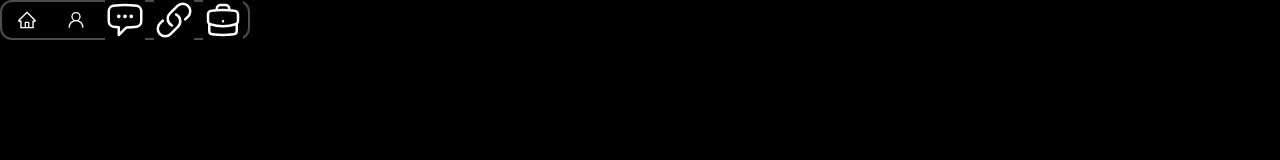
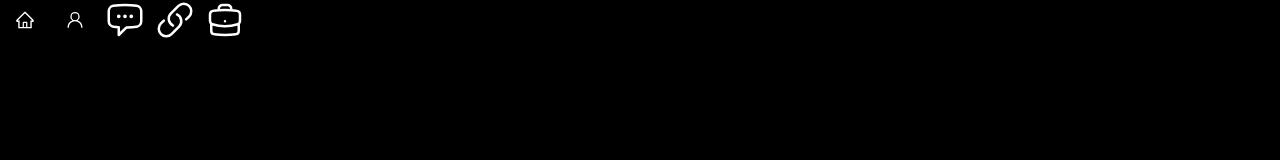
Before and after one commit to P47Parzival/Portfolio, a React (Vite) app in the folder Frontend/: page / in a window 1280 px wide. Shown: the top 160 px of the page. Built offline with nearby package versions, Linux system fonts and the light colour scheme.

Commit message:
Update navbar.jsx

```diff
--- a/Frontend/src/components/navbar.jsx
+++ b/Frontend/src/components/navbar.jsx
@@ -1,21 +1,26 @@
 import React from 'react';
 import styled from 'styled-components';
+import { Link } from 'react-router-dom';
 
 const Navbar = () => {
     return (
-        <StyledWrapper className='flex justify-center'>
+        <StyledWrapper className='flex justify-center bg-black'>
             <div className='navbar text-center flex justify-center mt-5 '>
                 <div className="button-container">
-                    <button className="button">
+                    <Link to="/">
+                        <button className="button">
                         <svg className="icon" stroke="currentColor" fill="currentColor" strokeWidth={0} viewBox="0 0 1024 1024" height="1em" width="1em" xmlns="http://www.w3.org/2000/svg">
                             <path d="M946.5 505L560.1 118.8l-25.9-25.9a31.5 31.5 0 0 0-44.4 0L77.5 505a63.9 63.9 0 0 0-18.8 46c.4 35.2 29.7 63.3 64.9 63.3h42.5V940h691.8V614.3h43.4c17.1 0 33.2-6.7 45.3-18.8a63.6 63.6 0 0 0 18.7-45.3c0-17-6.7-33.1-18.8-45.2zM568 868H456V664h112v204zm217.9-325.7V868H632V640c0-22.1-17.9-40-40-40H432c-22.1 0-40 17.9-40 40v228H238.1V542.3h-96l370-369.7 23.1 23.1L882 542.3h-96.1z" />
                         </svg>
-                    </button>
-                    <button className="button">
+                        </button>
+                    </Link>
+                    <Link to="/about">
+                        <button className="button">
                         <svg className="icon" stroke="currentColor" fill="currentColor" strokeWidth={0} viewBox="0 0 24 24" height="1em" width="1em" xmlns="http://www.w3.org/2000/svg">
                             <path d="M12 2.5a5.5 5.5 0 0 1 3.096 10.047 9.005 9.005 0 0 1 5.9 8.181.75.75 0 1 1-1.499.044 7.5 7.5 0 0 0-14.993 0 .75.75 0 0 1-1.5-.045 9.005 9.005 0 0 1 5.9-8.18A5.5 5.5 0 0 1 12 2.5ZM8 8a4 4 0 1 0 8 0 4 4 0 0 0-8 0Z" />
                         </svg>
-                    </button>
+                        </button>
+                    </Link>
                     <button className="button">
                         <svg xmlns="http://www.w3.org/2000/svg" fill="none" viewBox="0 0 24 24" stroke-width="1.5" stroke="currentColor" class="size-6">
                             <path stroke-linecap="round" stroke-linejoin="round" d="M8.625 9.75a.375.375 0 1 1-.75 0 .375.375 0 0 1 .75 0Zm0 0H8.25m4.125 0a.375.375 0 1 1-.75 0 .375.375 0 0 1 .75 0Zm0 0H12m4.125 0a.375.375 0 1 1-.75 0 .375.375 0 0 1 .75 0Zm0 0h-.375m-13.5 3.01c0 1.6 1.123 2.994 2.707 3.227 1.087.16 2.185.283 3.293.369V21l4.184-4.183a1.14 1.14 0 0 1 .778-.332 48.294 48.294 0 0 0 5.83-.498c1.585-.233 2.708-1.626 2.708-3.228V6.741c0-1.602-1.123-2.995-2.707-3.228A48.394 48.394 0 0 0 12 3c-2.392 0-4.744.175-7.043.513C3.373 3.746 2.25 5.14 2.25 6.741v6.018Z" />
@@ -46,7 +51,7 @@ const StyledWrapper = styled.div`
     height: 40px;
     align-items: center;
     justify-content: space-around;
-    border: 2px solid rgba(255, 255, 255, 0.3);
+    /* border: 2px solid rgba(255, 255, 255, 0.3); */
     border-radius: 12px;
   }
 
```
